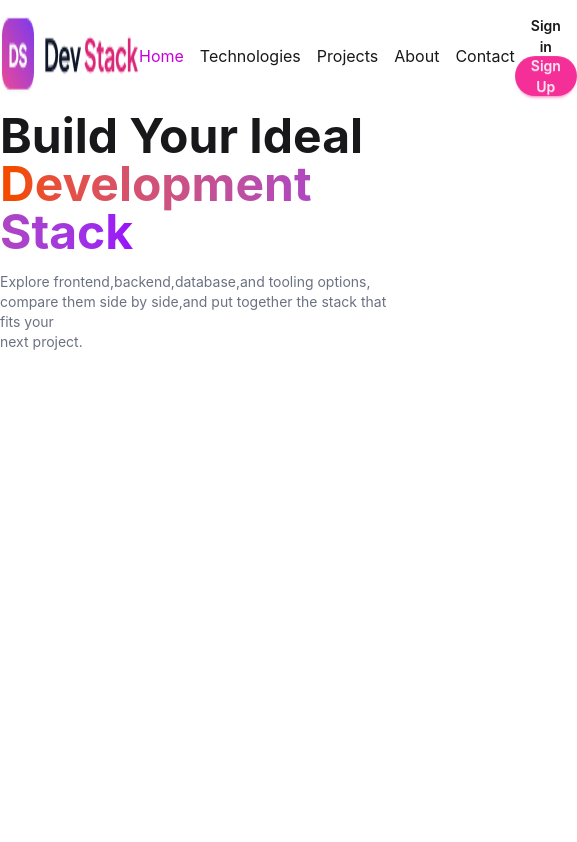
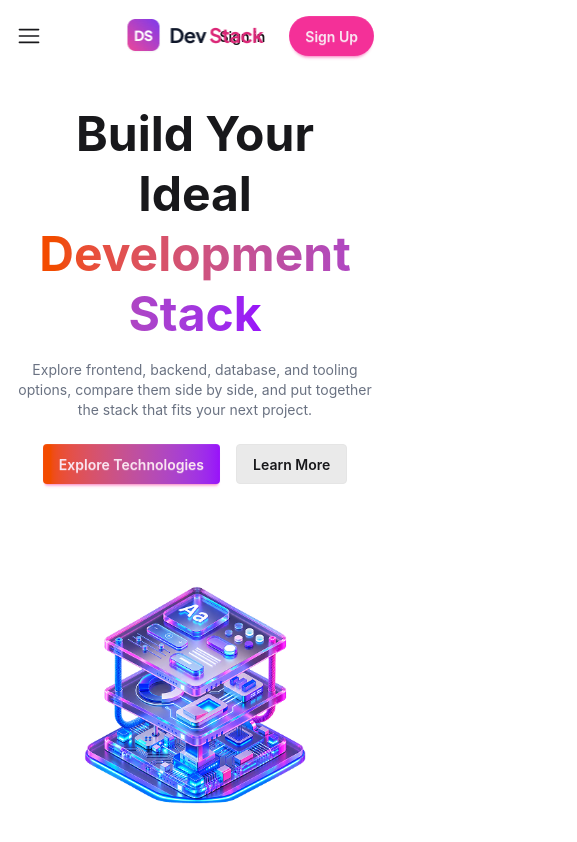
Before and after one commit to Tamal-codes/B14-A05-DevStack, a React (Vite) app: page / in a window 390 px wide. Shown: the top 842 px of the page, 577 px wide, since content can reach past the window. Built offline with nearby package versions, Linux system fonts and the light colour scheme.

Commit message:
Add sticky navbar and mobile device size re desing

```diff
--- a/package.json
+++ b/package.json
@@ -13,6 +13,7 @@
     "@tailwindcss/vite": "^4.3.3",
     "react": "^19.2.8",
     "react-dom": "^19.2.8",
+    "react-icons": "^5.7.0",
     "tailwindcss": "^4.3.3"
   },
   "devDependencies": {
--- a/src/App.tsx
+++ b/src/App.tsx
@@ -1,4 +1,4 @@
-import { useState } from 'react'
+
 import Navbar from './components/Navbar'
 import Banner from './components/Banner'
 
@@ -6,7 +6,7 @@ import Banner from './components/Banner'
 
 
 function App() {
-  const [count, setCount] = useState(0)
+
 
   return (
     <>
--- a/src/components/Banner.tsx
+++ b/src/components/Banner.tsx
@@ -1,32 +1,40 @@
-import React from 'react';
+import banner from "../assets/banner-stack.png"
 
 const Banner = () => {
     return (
-        <div className=' container mx-auto'>
+        <div className='container mx-auto flex flex-col md:flex-row items-center justify-between gap-8 py-12 px-4'>
 
-            <div className=' text-5xl mt-4'>
-                <h1 className=' font-bold'>
-                    Build Your Ideal <br />
-                    <span className="bg-gradient-to-r from-orange-600 to-purple-600 bg-clip-text text-transparent font-bold">
-                        Development Stack
-                    </span>
-                </h1>
+            <div className='w-full md:w-1/2 space-y-6 text-center md:text-left flex flex-col items-center md:items-start'>
 
-                <div className='text-sm text-gray-500 mt-4 max-w-md'>
-                    <p>Explore frontend,backend,database,and tooling options, <br />
-                    compare them side by side,and put together the stack that fits your <br />
-                    next project.</p>
+                <div>
+                    <h1 className='text-5xl font-bold leading-tight'>
+                        Build Your Ideal <br />
+                        <span className="bg-gradient-to-r from-orange-600 to-purple-600 bg-clip-text text-transparent">
+                            Development Stack
+                        </span>
+                    </h1>
+
+                    <p className='text-sm text-gray-500 mt-4 max-w-md mx-auto md:mx-0'>
+                        Explore frontend, backend, database, and tooling options,
+                        compare them side by side, and put together the stack that fits your
+                        next project.
+                    </p>
+                </div>
+
+                <div className='flex  sm:flex-row items-center justify-center md:justify-start gap-4 w-full'>
+                    <button className="btn btn-secondary bg-gradient-to-r from-orange-600 to-purple-600 border-none">
+                        Explore Technologies
+                    </button>
+
+                    <button className="btn btn-soft">
+                        Learn More
+                    </button>
                 </div>
             </div>
 
-
-
-
-
-
-
-
-
+            <div className=" w-full md:w-1/2 flex justify-center md:justify-end">
+                <img src={banner} alt="Hero" className="w-full h-auto max-w-lg" />
+            </div>
 
         </div>
     );
--- a/src/components/Navbar.tsx
+++ b/src/components/Navbar.tsx
@@ -1,12 +1,36 @@
-import Logo from "../assets/logo-text.png"
+import { RxHamburgerMenu } from "react-icons/rx";
+import Logo from "../assets/logo-text.png";
 
 const Navbar = () => {
     return (
-        <nav className=" container mx-auto mt-4">
-            <div className="flex justify-between ">
-                <img src={Logo} alt="" />
+        <nav className="container mx-auto mt-4 sticky top-0 z-50 bg-white">
+            <div className="relative flex justify-between items-center px-4">
 
-                <ul className=" flex gap-4 items-center">
+
+                <div className="dropdown md:hidden">
+                    <div tabIndex={0} role="button" className="btn btn-ghost p-0">
+                        <RxHamburgerMenu className="text-2xl" />
+                    </div>
+                    <ul
+                        tabIndex={0}
+                        className="dropdown-content menu menu-sm mt-3 z-[1] p-2 shadow bg-base-100 rounded-box w-52"
+                    >
+                        <li className="text-fuchsia-600"><a>Home</a></li>
+                        <li><a>Technologies</a></li>
+                        <li><a>Projects</a></li>
+                        <li><a>About</a></li>
+                        <li><a>Contact</a></li>
+                    </ul>
+                </div>
+
+
+                <img
+                    src={Logo}
+                    alt="Logo"
+                    className="absolute left-1/2 -translate-x-1/2 md:static md:translate-x-0"/>
+
+
+                <ul className="hidden md:flex gap-4 items-center">
                     <li className="text-fuchsia-600">Home</li>
                     <li>Technologies</li>
                     <li>Projects</li>
@@ -14,12 +38,12 @@ const Navbar = () => {
                     <li>Contact</li>
                 </ul>
 
-                <div>
-                    <button className="btn btn-outline rounded-full  border-none">Sign in</button>
 
-                    {/* <button className="btn bg-fuchsia-700 text-white rounded-full  border-none">Sign Up</button> */}
+                <div className="flex gap-2 items-center">
+                    <button className="btn btn-outline rounded-full border-none">Sign in</button>
                     <button className="btn btn-secondary rounded-full border-none">Sign Up</button>
                 </div>
+
             </div>
         </nav>
     );
```
Also changed, not shown: src/assets/full.png (added), vite.config.ts (line endings or trailing spaces), 1 other file (tests, documents, lock files or other folders).
